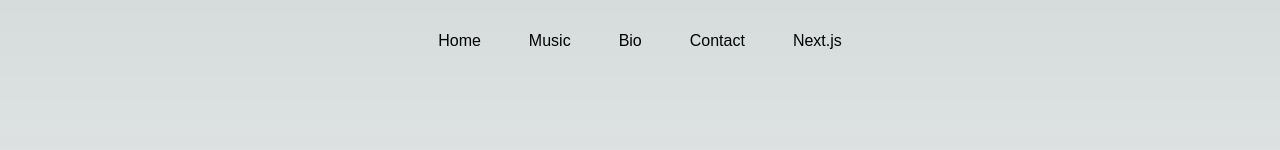
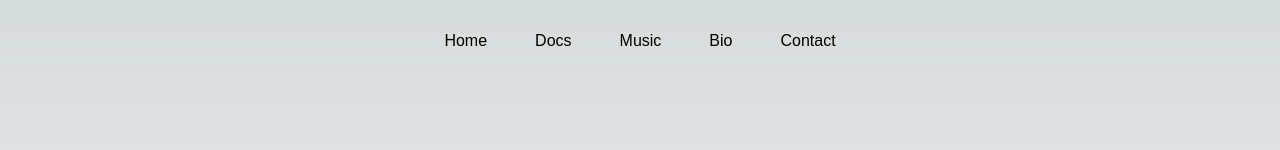
Before and after one commit to kaBeech/justins-webdev-crash-course, a Next.js app: page / in a window 1280 px wide. Shown: the top 150 px of the page. Built offline with nearby package versions, Linux system fonts and the light colour scheme; a web font is replaced by a local one.

Commit message:
Keep NavBar from overflowing the width

```diff
--- a/src/app/globals.css
+++ b/src/app/globals.css
@@ -125,6 +125,10 @@ a {
   flex-direction: column;
 }
 
+.wrap {
+  flex-wrap: wrap;
+}
+
 .justifyStart {
   justify-content: start;
 }
--- a/src/components/navBar.tsx
+++ b/src/components/navBar.tsx
@@ -6,14 +6,14 @@ import Link from 'next/link';
 
 const NavBar = () => {
     return (
-        <nav className='marginTop1 flex justifyCenter gap3'>
+        <nav className='marginTop1 flex justifyCenter gap3 wrap'>
             {/* Use <Link> tags to link to pages on your own site */}
             {/* Use <a> tags to link to pages elsewhere on the web */}
             <Link href="/">Home</Link>
+            <Link href="/reference">Docs</Link>
             <Link href="/music">Music</Link>
             <Link href="/bio">Bio</Link>
             <Link href="/contact">Contact</Link>
-            <Link href="/reference">Next.js</Link>
         </nav>);
 }
 
```
